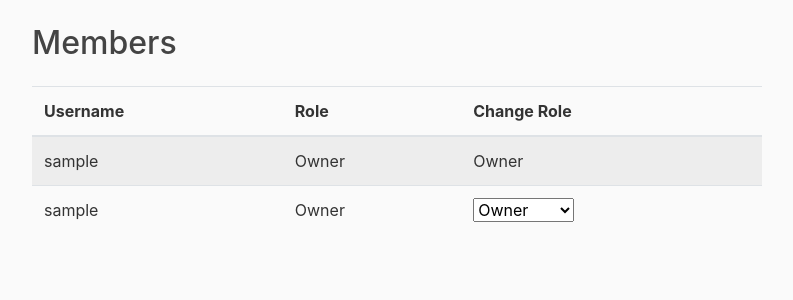
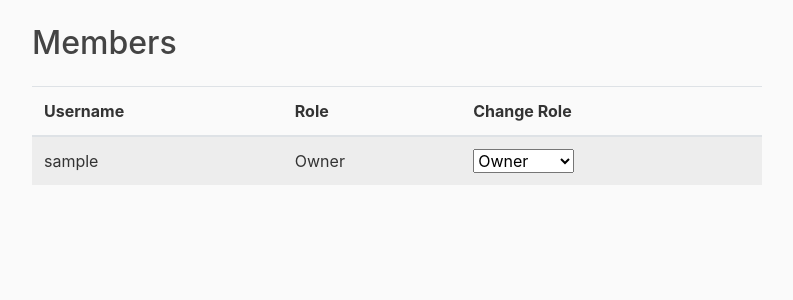
Before and after one commit to Handenurcoskun/SWE574-Team2, a Django app: page /spaces/spaces/1/members/ in a window 1280 px wide. Shown: the part 56-356 px from the top of the page, without its empty margins (53-846 px from the left). Run offline with Django 4.2, Linux system fonts and the light colour scheme; a user stored in the database is signed in; tables that the repository leaves empty hold one stand-in row (values such as "Sample post"); some libraries are stand-ins or nearby versions.

Commit message:
update for extending owner authorization

```diff
--- a/spaces/templates/spaces/space_members.html
+++ b/spaces/templates/spaces/space_members.html
@@ -16,7 +16,6 @@
             <td>{{ membership.user }}</td>
             <td>{{ membership.get_role_display }}</td>
             <td>
-			    {% if membership.id %}
 			    <form method="POST" action="{% url 'change-member-role' membership.id %}">
 			      {% csrf_token %}
 			      <select name="new_role" onchange="this.form.submit();">
@@ -26,9 +25,6 @@
 			        <option value="owner" {% if membership.role == 'owner' %}selected{% endif %}>Owner</option>
 			      </select>
 			    </form>
-			    {% else %}
-			      {{ membership.get_role_display }}
-			    {% endif %}
             </td>
           </tr>
         {% endfor %}
--- a/spaces/views.py
+++ b/spaces/views.py
@@ -108,12 +108,7 @@ class MembersListView(LoginRequiredMixin, UserPassesTestMixin, ListView):
     def get_queryset(self):
         space = get_object_or_404(Space, id=self.kwargs['pk'])
         memberships = SpaceMembership.objects.filter(space=space).select_related('user')
-
-        # Include the owner as an 'owner' role membership
-        owner_membership = SpaceMembership(user=space.owner, space=space, role='owner')
-        memberships_with_owner = [owner_membership] + list(memberships)
-
-        return memberships_with_owner
+        return memberships
 
     def test_func(self):
         space = self.get_space()
@@ -141,23 +136,16 @@ class ChangeMemberRoleView(LoginRequiredMixin, UserPassesTestMixin, View):
         membership = get_object_or_404(SpaceMembership, id=membership_id)
         new_role = request.POST.get('new_role')
 
+        # Update owner if the new role is 'owner'
         if new_role == 'owner':
-            # Transfer ownership
             space = membership.space
             space.owner = membership.user
             space.save()
 
-            # Change the old owner's role to a moderator
-            old_owner_membership = get_object_or_404(SpaceMembership, space=space, user=request.user)
-            old_owner_membership.role = 'moderator'
-            old_owner_membership.save()
+        membership.role = new_role
+        membership.save()
+        return redirect('members-list', membership.space.id)
 
-        else:
-            # Update the member's role
-            membership.role = new_role
-            membership.save()
-
-        return redirect('members-list', membership.space.id)
 
     def test_func(self):
         membership_id = self.kwargs['membership_id']
```
Lines whose indentation alone changed are shown as unchanged.
